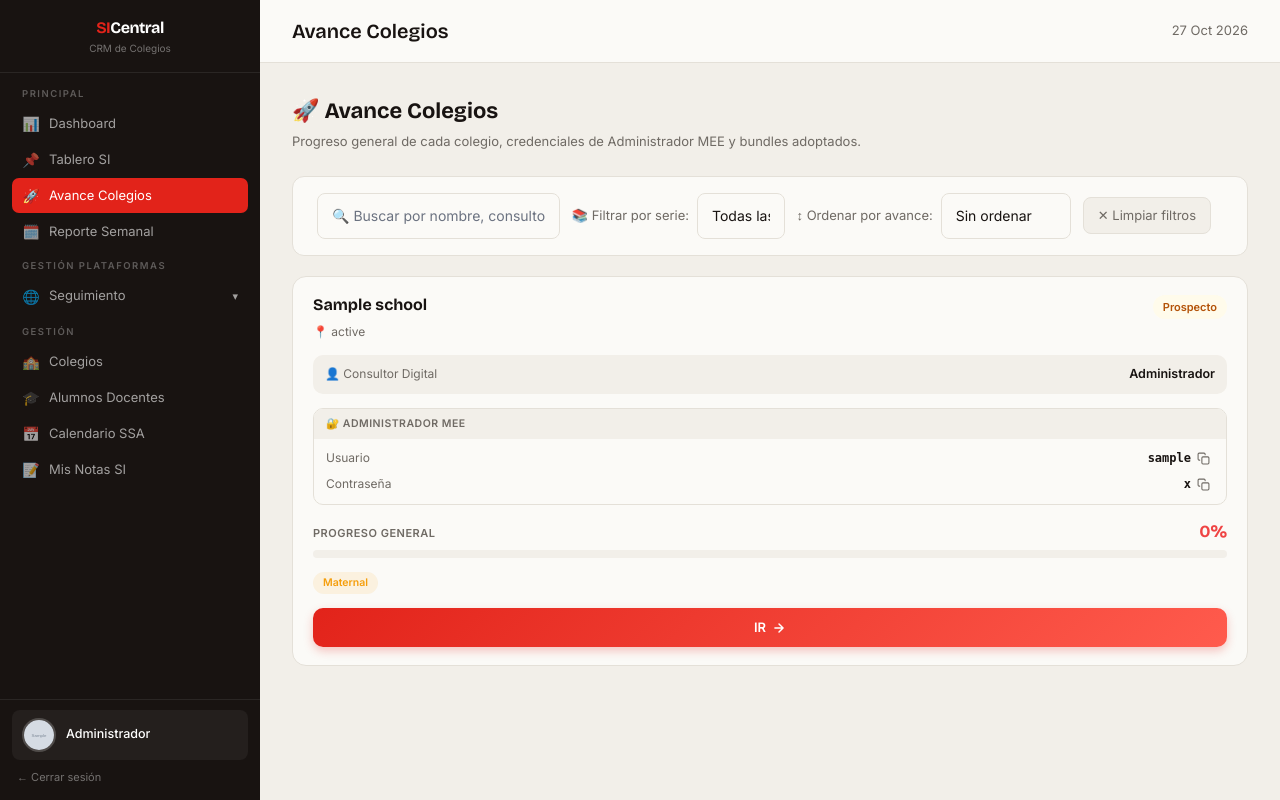
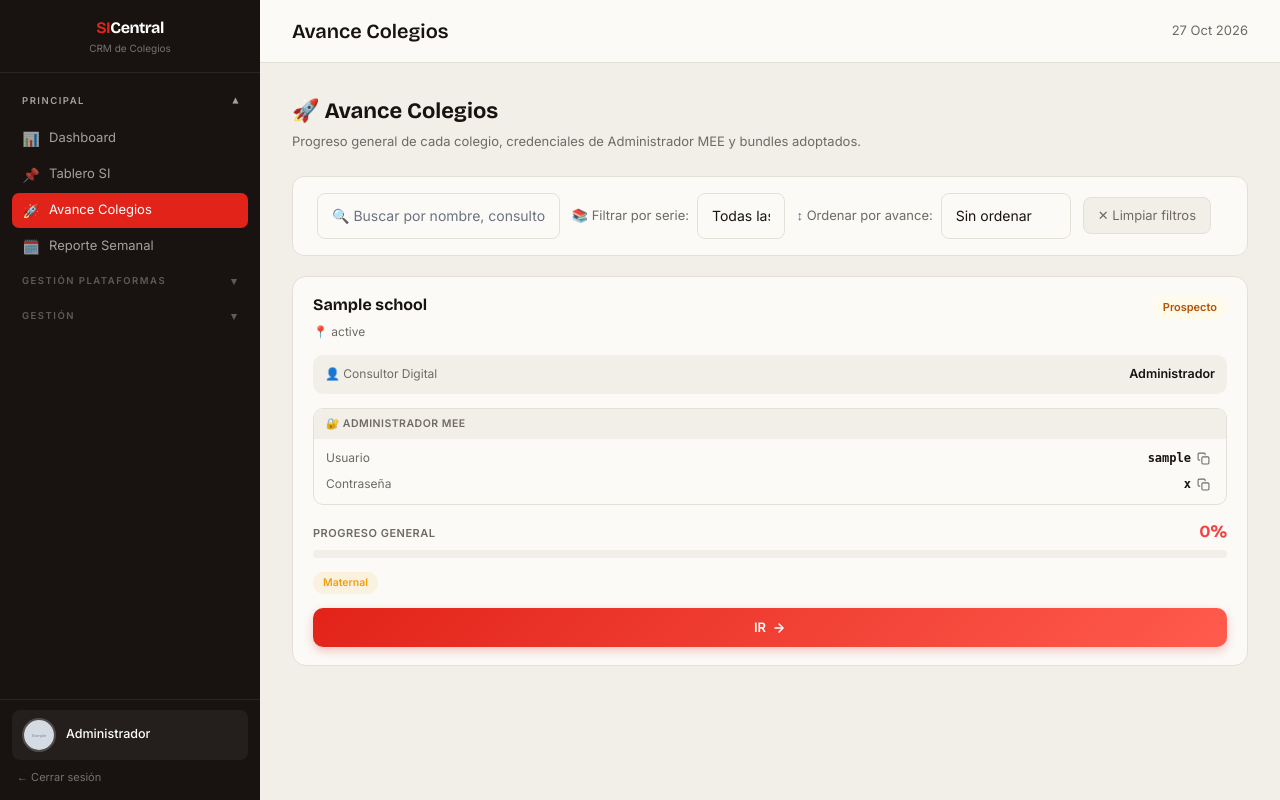
Before and after one commit to ismaelmacmillan06-bit/CRM-SI-, a Laravel app: page /avance-colegios in a window 1280 px wide. Run offline with Laravel 12, Linux system fonts and the light colour scheme; a user stored in the database is signed in; data comes from the database, SQL or seed files in the repository; tables that the repository leaves empty hold one stand-in row (values such as "Sample post"); grey boxes marked "Sample" are stand-in pictures; style sheets or scripts are compiled from the project's sources; some libraries are stand-ins or nearby versions.

Commit message:
Feat: secciones del menu lateral desplegables con la misma animacion (cerradas salvo la seccion actual)
Co-Authored-By: Claude Opus 5.5 <noreply@anthropic.com>

```diff
--- a/resources/views/layouts/app.blade.php
+++ b/resources/views/layouts/app.blade.php
@@ -150,8 +150,20 @@
         .nav-group[open] > .nav-group-toggle { color: #fff; }
         .nav-group-arrow { margin-left: auto; font-size: 11px; transition: transform 0.6s cubic-bezier(.22,1,.36,1); }
         .nav-group-items { overflow: hidden; }
-        .nav-group.closing .nav-group-arrow { transform: rotate(0deg); }
-        .nav-group[open] .nav-group-arrow { transform: rotate(180deg); }
+        .nav-section-toggle {
+            display: flex; align-items: center; gap: 6px;
+            cursor: pointer; list-style: none; user-select: none;
+            padding: 6px 10px; border-radius: 6px; transition: color 0.2s;
+        }
+        .nav-section-toggle::-webkit-details-marker { display: none; }
+        .nav-section-toggle:hover, .nav-section[open] > .nav-section-toggle { color: rgba(255,255,255,0.6); }
+        .nav-section-dot { display: none; margin-left: 2px; }
+        .nav-section:not([open]) .nav-section-dot { display: inline-block; }
+        .nav-section.closing .nav-section-dot { display: none; }
+        .nav-group.closing > summary .nav-group-arrow,
+        .nav-section.closing > summary .nav-group-arrow { transform: rotate(0deg) !important; }
+        .nav-group[open] > summary .nav-group-arrow,
+        .nav-section[open] > summary .nav-group-arrow { transform: rotate(180deg); }
         .nav-item.nav-subitem { padding-left: 28px; }
 
         .nav-dot {
@@ -493,7 +505,13 @@
         <p>CRM de Colegios</p>
     </div>
     <nav class="sidebar-nav">
-        <div class="nav-label">Principal</div>
+        <details class="nav-section" {{ request()->routeIs(['dashboard', 'tareas.*', 'tablero.*', 'bitacora.*', 'avance-colegios.*', 'reporte-semanal.*']) ? 'open' : '' }}>
+            <summary class="nav-label nav-section-toggle">
+                Principal
+                @if(($hayTareaNueva ?? false) || ($hayComunicadoNuevo ?? false))<span class="nav-dot nav-section-dot" title="Hay algo nuevo"></span>@endif
+                <span class="nav-group-arrow">▾</span>
+            </summary>
+            <div class="nav-group-items">
         <a href="{{ route('dashboard') }}" class="nav-item {{ request()->routeIs('dashboard') ? 'active' : '' }}">
             <span class="nav-icon">📊</span> Dashboard
         </a>
@@ -520,8 +538,15 @@
             <span class="nav-icon">🗓️</span> Reporte Semanal
         </a>
         @endhasanyrole
+            </div>
+        </details>
         @hasanyrole('admin|consultor_digital')
-        <div class="nav-label">Gestión Plataformas</div>
+        <details class="nav-section" {{ request()->routeIs('seguimiento.*') ? 'open' : '' }}>
+            <summary class="nav-label nav-section-toggle">
+                Gestión Plataformas
+                <span class="nav-group-arrow">▾</span>
+            </summary>
+            <div class="nav-group-items">
         <details class="nav-group" {{ request()->routeIs('seguimiento.*') ? 'open' : '' }}>
             <summary class="nav-group-toggle">
                 <span class="nav-icon">🌐</span> Seguimiento
@@ -536,8 +561,15 @@
             @endforeach
             </div>
         </details>
+            </div>
+        </details>
         @endhasanyrole
-        <div class="nav-label">Gestión</div>
+        <details class="nav-section" {{ request()->routeIs(['schools.*', 'alumnos-docentes.*', 'ssa.*', 'consultants.*', 'bundles.*', 'herramientas.*', 'produccion.*', 'seguimiento-sic.*', 'configuracion.*', 'notes.*']) ? 'open' : '' }}>
+            <summary class="nav-label nav-section-toggle">
+                Gestión
+                <span class="nav-group-arrow">▾</span>
+            </summary>
+            <div class="nav-group-items">
         <a href="{{ route('schools.index') }}" class="nav-item {{ request()->routeIs('schools.*') ? 'active' : '' }}">
             <span class="nav-icon">🏫</span> Colegios
         </a>
@@ -580,6 +612,8 @@
         <a href="{{ route('notes.index') }}" class="nav-item {{ request()->routeIs('notes.*') ? 'active' : '' }}">
             <span class="nav-icon">📝</span> Mis Notas SI
         </a>
+            </div>
+        </details>
     </nav>
     <div class="sidebar-footer">
         <div class="user-info">
@@ -690,11 +724,12 @@
         navigator.serviceWorker.register('/sw.js').catch(() => {});
     }
 
-    // ── Menús desplegables del sidebar (Seguimiento): abrir suave en 1.5 s ──
+    // ── Secciones y menús desplegables del sidebar: abrir suave en 1.5 s ──
     const reduceMotion = window.matchMedia('(prefers-reduced-motion: reduce)').matches;
-    document.querySelectorAll('details.nav-group').forEach(function (group) {
-        const summary = group.querySelector('summary');
-        const items = group.querySelector('.nav-group-items');
+    document.querySelectorAll('details.nav-group, details.nav-section').forEach(function (group) {
+        const summary = group.querySelector(':scope > summary');
+        const items = group.querySelector(':scope > .nav-group-items');
+        const hijos = () => items.querySelectorAll(':scope > .nav-item, :scope > details > summary');
         if (!summary || !items || reduceMotion || !items.animate) return;
         let animacion = null;
 
@@ -703,7 +738,7 @@
             const abierto = group.open && !group.classList.contains('closing');
             const altoInicial = items.offsetHeight;
             animacion?.cancel();
-            group.querySelectorAll('.nav-subitem').forEach(a => a.getAnimations().forEach(x => x.cancel()));
+            hijos().forEach(a => a.getAnimations().forEach(x => x.cancel()));
 
             if (!abierto) {
                 group.classList.remove('closing');
@@ -713,10 +748,12 @@
                     [{ height: altoInicial + 'px', opacity: 0.3 }, { height: altoFinal + 'px', opacity: 1 }],
                     { duration: 1500, easing: 'cubic-bezier(.22,1,.36,1)' }
                 );
-                group.querySelectorAll('.nav-subitem').forEach(function (a, i) {
+                const lista = hijos();
+                const paso = Math.min(180, 700 / Math.max(lista.length, 1));
+                lista.forEach(function (a, i) {
                     a.animate(
                         [{ opacity: 0, transform: 'translateX(-14px)' }, { opacity: 1, transform: 'translateX(0)' }],
-                        { duration: 900, delay: 150 + i * 180, easing: 'cubic-bezier(.22,1,.36,1)', fill: 'backwards' }
+                        { duration: 900, delay: 150 + i * paso, easing: 'cubic-bezier(.22,1,.36,1)', fill: 'backwards' }
                     );
                 });
             } else {
```
